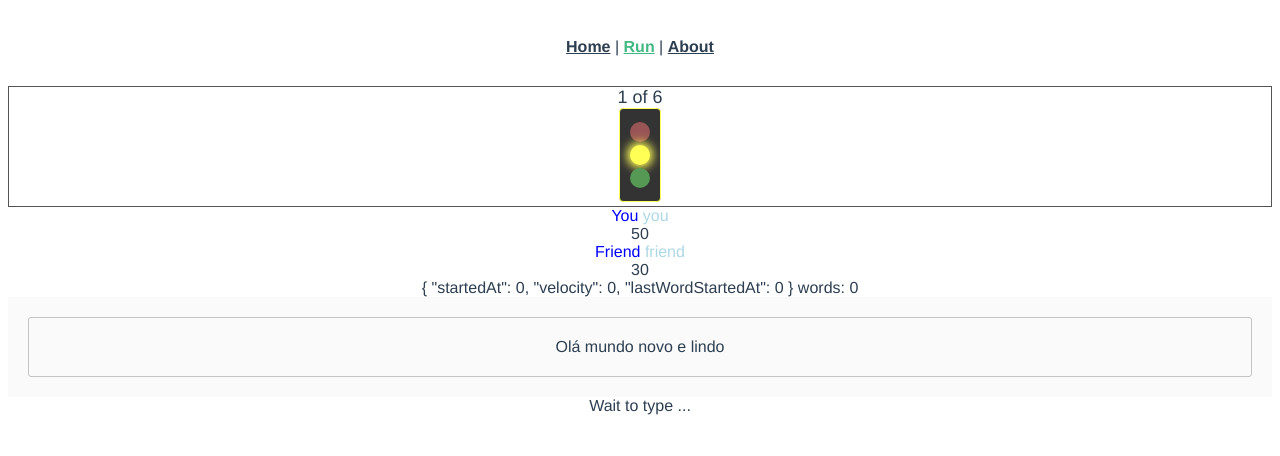
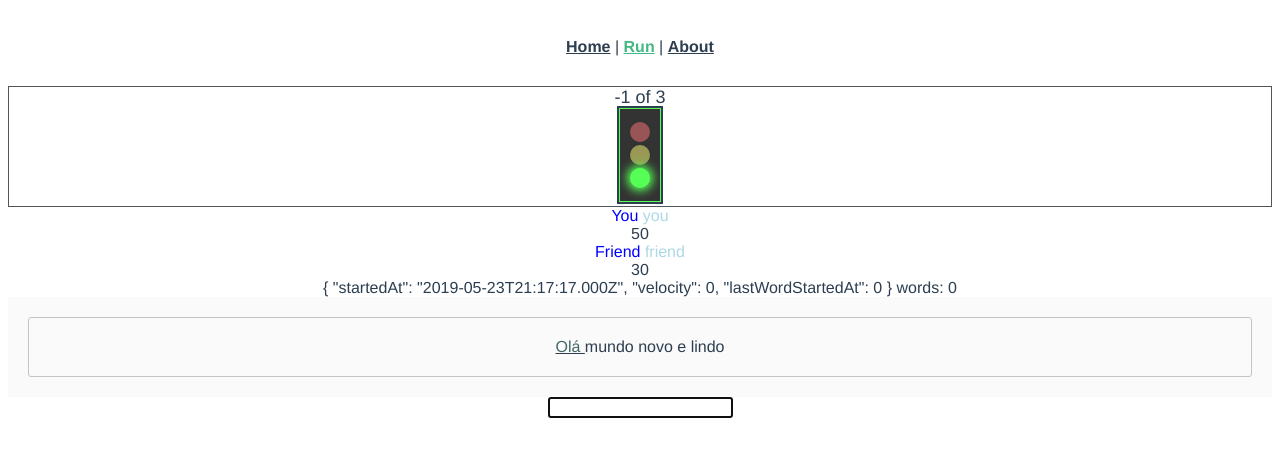
Before and after one commit to LuanComputacao/typetype, a Vue app: page /#/run in a window 1280 px wide. Shown: the top 456 px of the page. Built offline with nearby package versions, Linux system fonts and the light colour scheme.

Commit message:
directive focus

```diff
--- a/src/components/TypeBox.vue
+++ b/src/components/TypeBox.vue
@@ -1,7 +1,7 @@
 <template>
     <div>
         <div v-if="!lock">
-          <input type="text" class="current-word" name="current-word" :value="word" @input="riseTyping" >
+          <input v-focus type="text" class="current-word" name="current-word" :value="word" @input="riseTyping" >
         </div>
         <div v-else>
           Wait to type ...
--- a/src/components/for-racing/CountDown.vue
+++ b/src/components/for-racing/CountDown.vue
@@ -84,11 +84,14 @@ $yellow-off: #999955;
   &__semaphore{
     border-width: 1px;
     border-style: solid;
-    border-radius: 4px;
     margin: auto;
     padding: 10px;
     background-color: #333333;
     display: inline-block;
+    outline-width: 2px;
+    outline-style: solid;
+    outline-offset: 0px;
+
     &--red{
       border-color: $red-on;
     }
--- /dev/null
+++ b/src/directives/main.js
@@ -0,0 +1,8 @@
+export let focus = [
+  'focus',
+  {
+    inserted: function (el) {
+      el.focus()
+    }
+  }
+]
--- a/src/main.js
+++ b/src/main.js
@@ -3,8 +3,11 @@ import App from './App.vue'
 import router from './router'
 import store from './store'
 import './registerServiceWorker'
+import { focus } from './directives/main'
 
 Vue.config.productionTip = false
+
+Vue.directive(...focus)
 
 new Vue({
   router,
--- a/src/views/Run.vue
+++ b/src/views/Run.vue
@@ -30,7 +30,7 @@ export default {
 
   data () {
     return {
-      timer: 6,
+      timer: 3,
       inputLock: true,
       wordRegex: /[\w\u00E0-\u00FC]* ?/,
       quote: 'Olá mundo novo e lindo',
```
